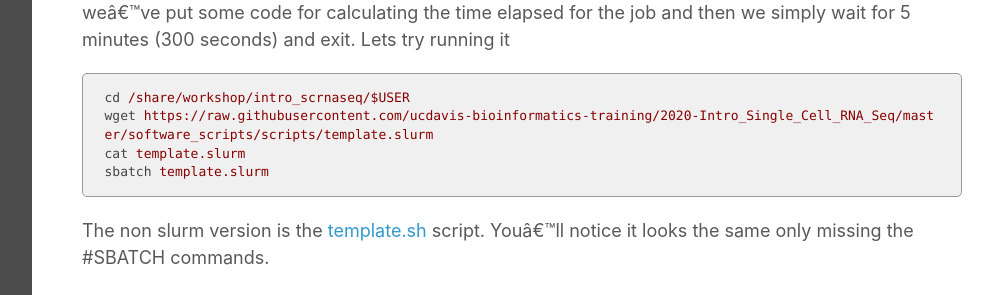
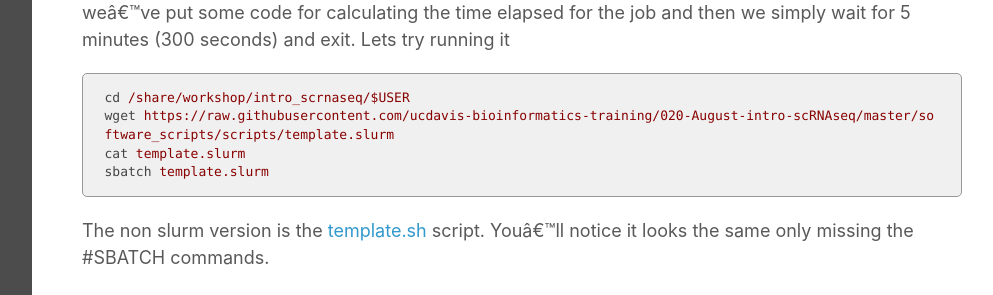
Before and after one commit to ucdavis-bioinformatics-training/2020-August-intro-scRNAseq, a Jekyll site: the page built from prerequisites/cli/cluster.md, in a window 1280 px wide. Shown: the part 3096-3391 px from the top of the page, without its empty margins (268-1261 px from the left). Built offline with Jekyll 4.4.1, drawn with Linux system fonts in a browser that asks for light colours; our own code applies the rules of GitHub Pages for plain Markdown files; part of the change alters nothing that is shown.

Commit message:
more link updates

```diff
--- a/_config.yml
+++ b/_config.yml
@@ -78,6 +78,6 @@ navigation:
   - title: Workshop Photos
     url: photos/photos
   - title: Github page
-    url: https://github.com/ucdavis-bioinformatics-training/2020-Intro_Single_Cell_RNA_Seq
+    url: https://github.com/ucdavis-bioinformatics-training/2020-August-intro-scRNAseq
   - title: Biocore website
     url: http://bioinformatics.ucdavis.edu
--- a/prerequisites/cli/cluster.md
+++ b/prerequisites/cli/cluster.md
@@ -86,7 +86,7 @@ The first line tells sbatch what scripting language (bash here) the rest of the
 
 
     cd /share/workshop/intro_scrnaseq/$USER
-    wget https://raw.githubusercontent.com/ucdavis-bioinformatics-training/2020-Intro_Single_Cell_RNA_Seq/master/software_scripts/scripts/template.slurm
+    wget https://raw.githubusercontent.com/ucdavis-bioinformatics-training/020-August-intro-scRNAseq/master/software_scripts/scripts/template.slurm
     cat template.slurm
     sbatch template.slurm
 
```
